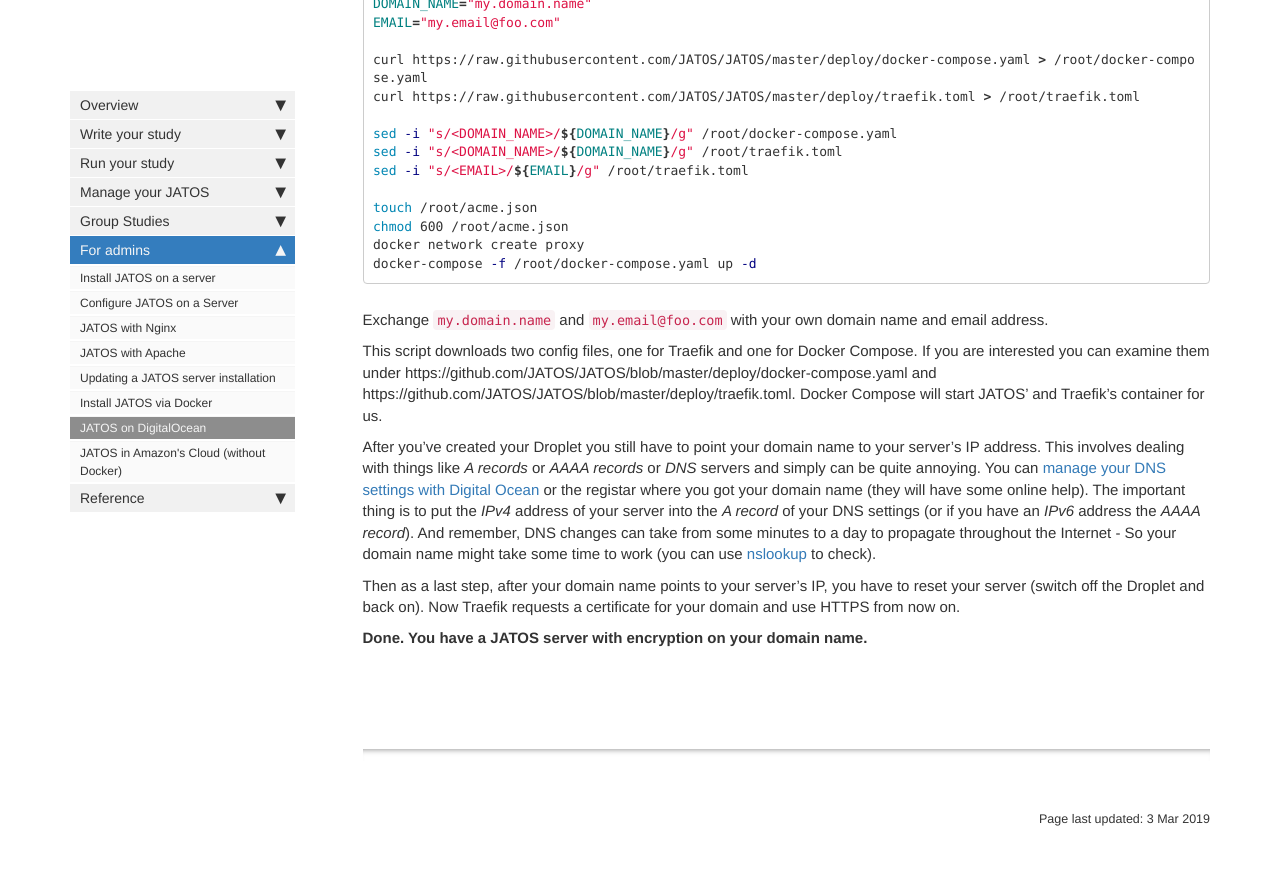
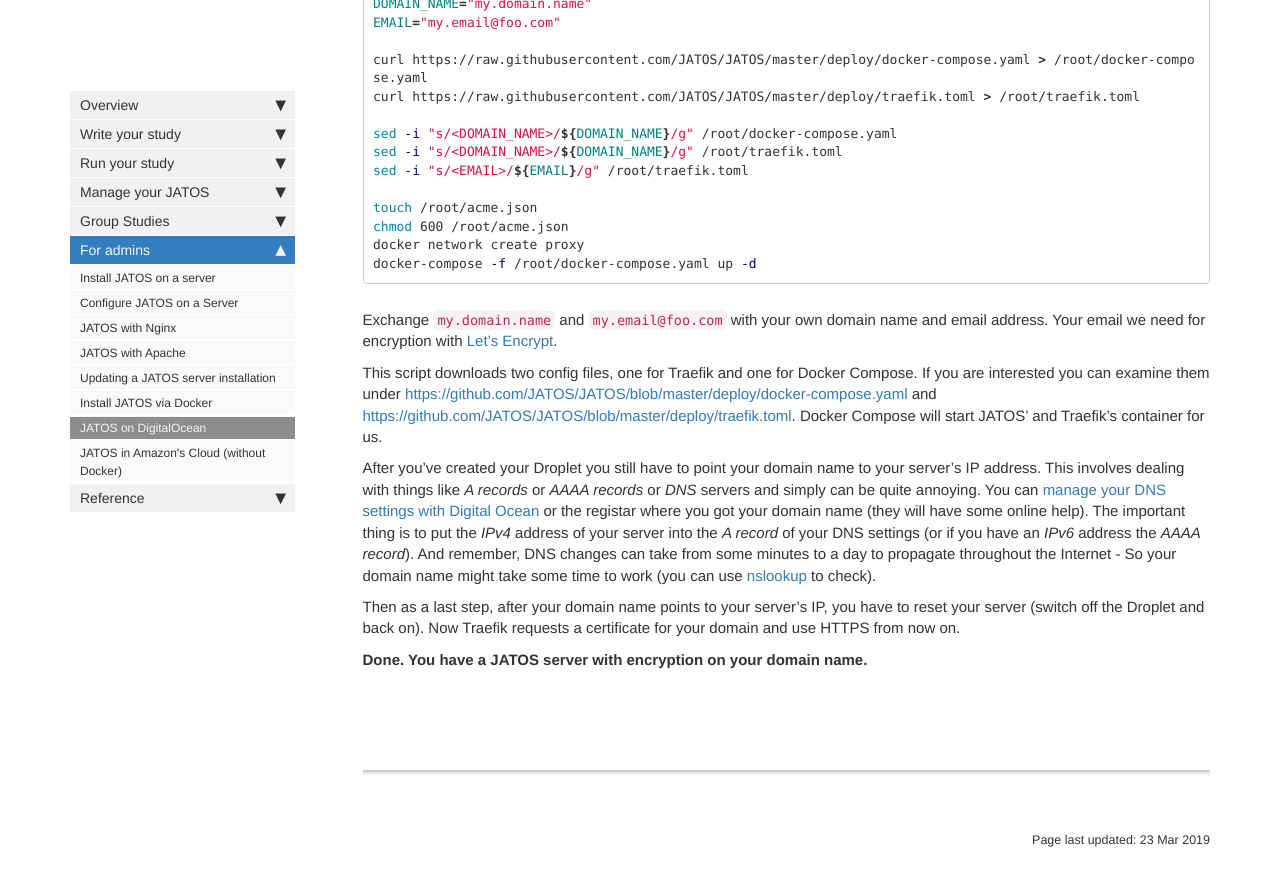
Before and after one commit to kristian-lange-tw/JATOS_docs_v3, a Jekyll site: the page built from pages/JATOS-on-DigitalOcean.md, in a window 1280 px wide and 900 px high, scrolled down 2497 px. Shown: the top 886 px of the window. Built offline with Jekyll 4.4.1, drawn with Linux system fonts in a browser that asks for light colours; nearby versions of some CDN libraries; comment, search, counter and statistics services are not loaded.

Commit message:
Update JATOS-on-DigitalOcean.md

````diff
--- a/pages/JATOS-on-DigitalOcean.md
+++ b/pages/JATOS-on-DigitalOcean.md
@@ -7,7 +7,7 @@ sidebar: mydoc_sidebar
 permalink: JATOS-on-DigitalOcean.html
 folder:
 toc: true
-last_updated:  3 Mar 2019
+last_updated:  23 Mar 2019
 ---
 
 On this page we want to explain how to install JATOS on a server running on DigitalOcean. We tried to keep this tutorial as easy as possible: if everything runs smoothly you don't have to use the terminal at all.
@@ -101,9 +101,9 @@ docker network create proxy
 docker-compose -f /root/docker-compose.yaml up -d
 ```
 
-Exchange `my.domain.name` and `my.email@foo.com` with your own domain name and email address.
+Exchange `my.domain.name` and `my.email@foo.com` with your own domain name and email address. Your email we need for encryption with [Let's Encrypt](https://letsencrypt.org/).
 
-This script downloads two config files, one for Traefik and one for Docker Compose. If you are interested you can examine them under https://github.com/JATOS/JATOS/blob/master/deploy/docker-compose.yaml and https://github.com/JATOS/JATOS/blob/master/deploy/traefik.toml. Docker Compose will start JATOS' and Traefik's container for us.
+This script downloads two config files, one for Traefik and one for Docker Compose. If you are interested you can examine them under [https://github.com/JATOS/JATOS/blob/master/deploy/docker-compose.yaml](https://github.com/JATOS/JATOS/blob/master/deploy/docker-compose.yaml) and [https://github.com/JATOS/JATOS/blob/master/deploy/traefik.toml](https://github.com/JATOS/JATOS/blob/master/deploy/traefik.toml). Docker Compose will start JATOS' and Traefik's container for us.
 
 After you've created your Droplet you still have to point your domain name to your server's IP address. This involves dealing with things like _A records_ or _AAAA records_ or _DNS_ servers and simply can be quite annoying. You can [manage your DNS settings with Digital Ocean](https://www.digitalocean.com/docs/networking/dns/how-to/manage-records/) or the registar where you got your domain name (they will have some online help). The important thing is to put the _IPv4_ address of your server into the _A record_ of your DNS settings (or if you have an _IPv6_ address the _AAAA record_). And remember, DNS changes can take from some minutes to a day to propagate throughout the Internet - So your domain name might take some time to work (you can use [nslookup](http://www.kloth.net/services/nslookup.php) to check).
 
````
